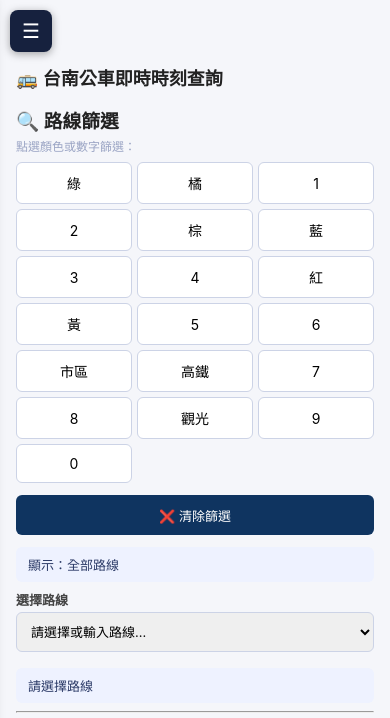
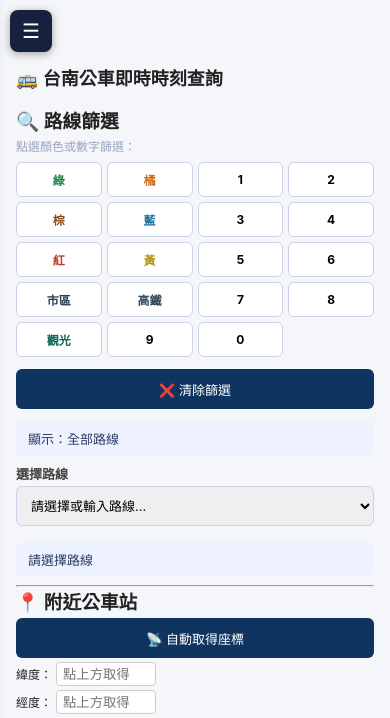
Before and after one commit to Luke0515-luke/bus_app.py3.0, a Python web app: template templates/index.html in a window 390 px wide. Shown: the top 718 px of the page. Run offline with Jinja, Linux system fonts and the light colour scheme; the template is opened without the code that fills it, so the values that code supplies are empty.

Commit message:
Update style.css

```diff
--- a/static/css/style.css
+++ b/static/css/style.css
@@ -64,9 +64,21 @@ html, body { height: 100%; background: #f5f6fa; color: #222; }
 .filter-grid { display: grid; grid-template-columns: repeat(4, 1fr); gap: 6px; margin: 8px 0; }
 .filter-btn {
   background: #fff; border: 1px solid #ccd3e6; border-radius: 6px; padding: 8px 0;
-  font-size: 13px; cursor: pointer; transition: all .15s;
+  font-size: 13px; cursor: pointer; transition: all .15s; font-weight: bold;
 }
 .filter-btn:hover { background: #eef2ff; }
+
+/* 每個篩選按鈕的文字顏色，對應該路線分類的代表色（跟地圖上的路線顏色一致） */
+.filter-btn[data-f="綠"]   { color: #1e8449; }
+.filter-btn[data-f="橘"]   { color: #ca6f1e; }
+.filter-btn[data-f="棕"]   { color: #8b4513; }
+.filter-btn[data-f="藍"]   { color: #2471a3; }
+.filter-btn[data-f="紅"]   { color: #c0392b; }
+.filter-btn[data-f="黃"]   { color: #b7950b; }
+.filter-btn[data-f="市區"] { color: #2c3e50; }
+.filter-btn[data-f="高鐵"] { color: #34495e; }
+.filter-btn[data-f="觀光"] { color: #0e6655; }
+
 .filter-btn.active { background: #4A90E2; color: #fff; border-color: #4A90E2; }
 
 .gps-coords { font-size: 12px; margin-bottom: 4px; }
@@ -153,15 +165,21 @@ body.font-large .ev-tag, body.font-large .ubike-tag { font-size: 14px !important
 #page-map { padding: 0; margin: -24px -28px; }
 #map-app { display: flex; height: 100vh; overflow: hidden; background: #1a1a2e; }
 #map-panel { width: 240px; min-width: 240px; background: #16213e; color: #eee; display: flex; flex-direction: column; overflow: hidden; border-right: 1px solid #0f3460; }
-#map-panel-header { padding: 12px; background: #0f3460; font-weight: bold; font-size: 14px; color: #fff; }
+#map-panel-header { padding: 12px; background: #0f3460; font-weight: bold; font-size: 14px; color: #fff; flex-shrink: 0; }
+/* 面板內容整個當成同一個可捲動區塊（只有最上面的標題列固定），
+   不論是路線清單、公車定位清單、或存檔狀態訊息變多長，都滑得到，不會被裁掉。 */
+#map-panel-body { flex: 1; min-height: 0; overflow-y: auto; -webkit-overflow-scrolling: touch; }
 #map-panel-controls { padding: 8px 12px; border-bottom: 1px solid #0f3460; }
 #map-panel-controls input { width: 100%; padding: 6px 8px; border-radius: 6px; border: 1px solid #0f3460; background: #1a1a2e; color: #eee; font-size: 12px; margin-bottom: 6px; }
 .map-btn-row { display: flex; gap: 6px; }
 .map-btn-row .btn { flex: 1; font-size: 12px; padding: 6px 4px; }
 #map-caption { margin-top: 6px; font-size: 11px; }
+/* 公車最新定位清單自己有高度上限＋內部捲動（跟 #chat-messages 同一種做法），
+   這樣就算篩選出十幾台公車，也不會把下面的路線清單一路往下推得老遠。 */
+#map-bus-list { max-height: 260px; overflow-y: auto; -webkit-overflow-scrolling: touch; margin: 6px 0 2px; border-radius: 6px; }
 #map-panel-stats { padding: 8px 12px; font-size: 12px; color: #aaa; border-bottom: 1px solid #0f3460; }
 #map-search-box { margin: 8px; padding: 6px 8px; border-radius: 6px; border: 1px solid #0f3460; background: #1a1a2e; color: #eee; font-size: 12px; width: calc(100% - 16px); }
-#map-route-list { flex: 1; overflow-y: auto; padding: 4px 0; }
+#map-route-list { padding: 4px 0; }
 .route-item { display: flex; align-items: center; padding: 6px 12px; cursor: pointer; font-size: 13px; border-bottom: 1px solid #0f3460; transition: background 0.15s; }
 .route-item:hover { background: #0f3460; }
 .route-item.active { background: #0f3460; }
@@ -224,8 +242,8 @@ body.font-large .ev-tag, body.font-large .ubike-tag { font-size: 14px !important
   .query-columns { flex-direction: column; gap: 18px; }
   .query-left, .query-right { width: 100%; min-width: 0; }
 
-  .filter-grid { grid-template-columns: repeat(4, 1fr); gap: 5px; }
-  .filter-btn { padding: 10px 0; font-size: 14px; }
+  .filter-grid { grid-template-columns: repeat(4, 1fr); gap: 6px; }
+  .filter-btn { padding: 10px 0; font-size: 13px; }
 
   .dir-buttons { flex-direction: column; }
   .dir-btn { min-width: 0; }
@@ -261,7 +279,8 @@ body.font-large .ev-tag, body.font-large .ubike-tag { font-size: 14px !important
   .sidebar-title { font-size: 16px; }
   #main-content h2 { font-size: 18px; }
 
-  .filter-grid { grid-template-columns: repeat(3, 1fr); }
+  .filter-grid { grid-template-columns: repeat(4, 1fr); gap: 5px; }
+  .filter-btn { padding: 8px 0; font-size: 12px; }
 
   .station-info { gap: 5px; }
   .bus-tag, .wheelchair-tag, .no-wheelchair-tag, .ev-tag, .ubike-tag {
```
